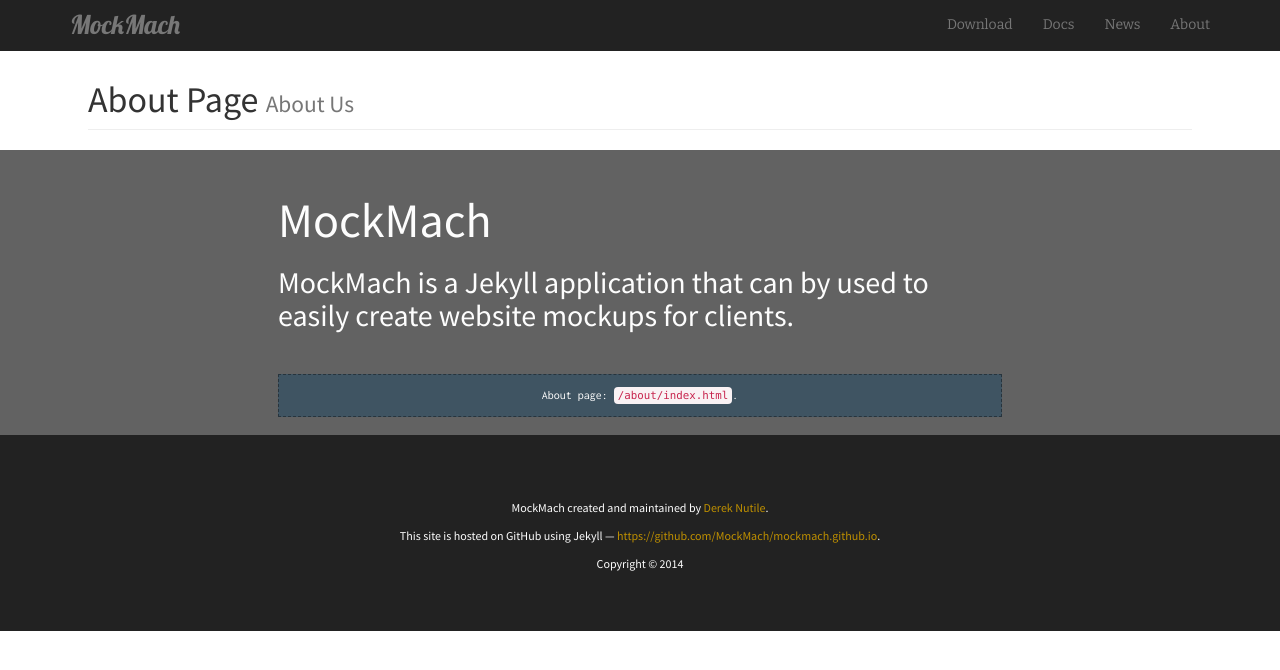
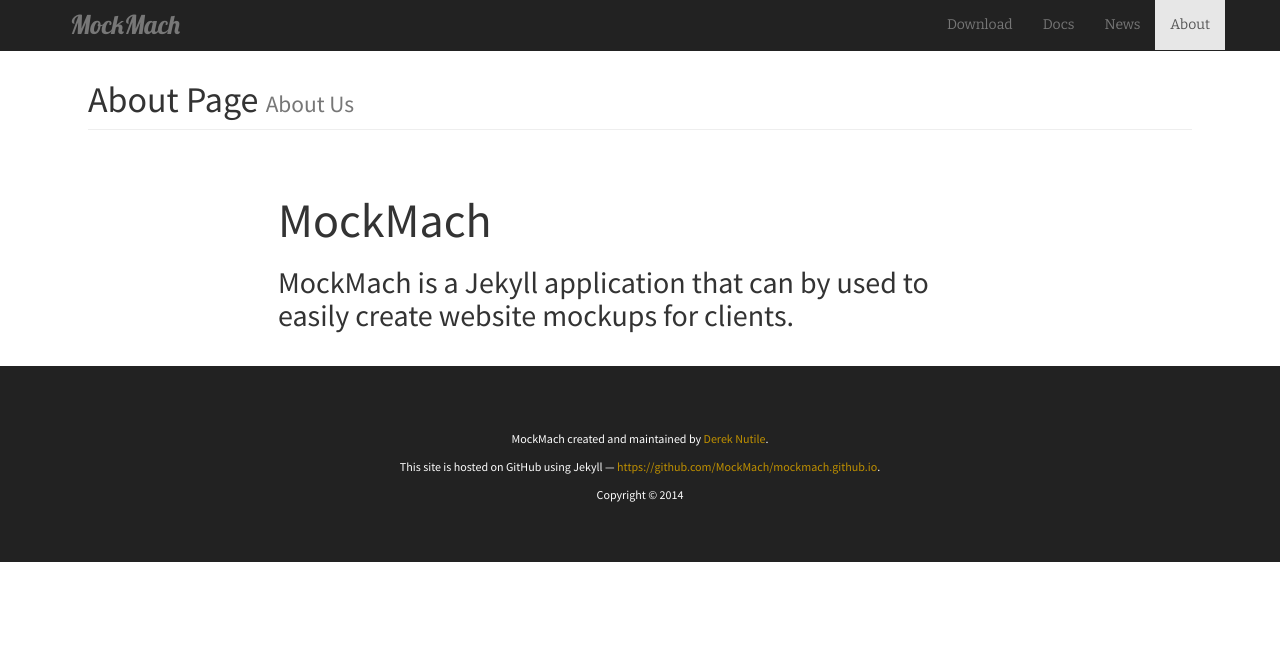
Before and after one commit to MockMach/mockmach.github.io, a Jekyll site: the page built from about/index.html, in a window 1280 px wide. Shown: the top 670 px of the page. Built offline with Jekyll 4.4.1, drawn with Linux system fonts in a browser that asks for light colours.

Commit message:
Cleaned up the about route.

```diff
--- a/about/index.html
+++ b/about/index.html
@@ -1,12 +1,12 @@
 ---
 layout: default
 title: "About"
-navbar: "about"
+active: "about"
 header: "About Page"
 subheader: "About Us"
 ---
 
-<section id="about" class="palette background-primary-25">
+<section id="about" class="palette">
 <div id="about-banner">
 
   <div class="container container-narrow horizontal-padding-medium">
@@ -18,13 +18,5 @@ subheader: "About Us"
   </div><!-- /.row -->
   </div><!-- /.container -->
 
-  <div class="container container-narrow horizontal-padding-small">
-  <div class="row">
-
-    <p class="section-label">About page: <code>/about/index.html</code>.</p>
-
-  </div><!-- /.row -->
-  </div><!-- /.container -->
-
 </div><!-- /#about-banner -->
 </section><!-- /#about -->
```
